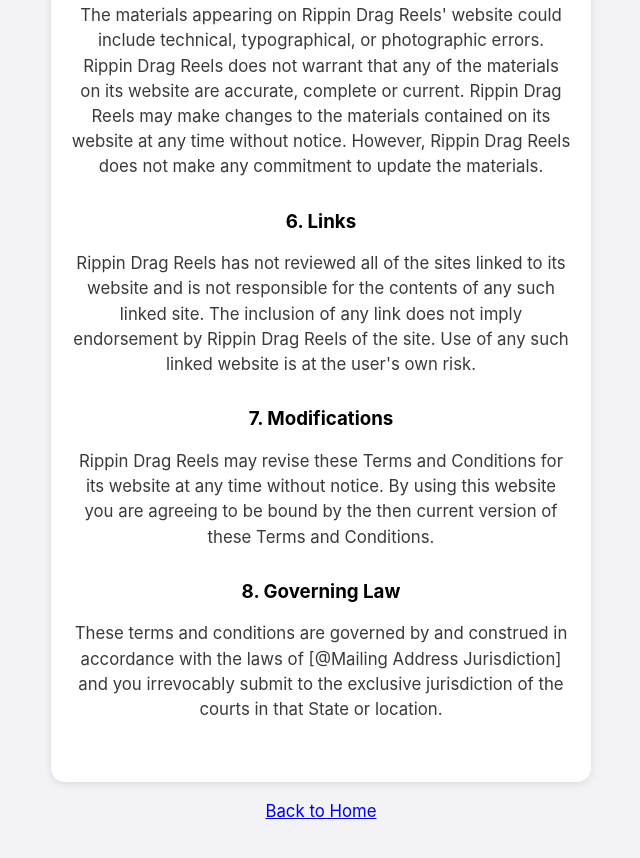
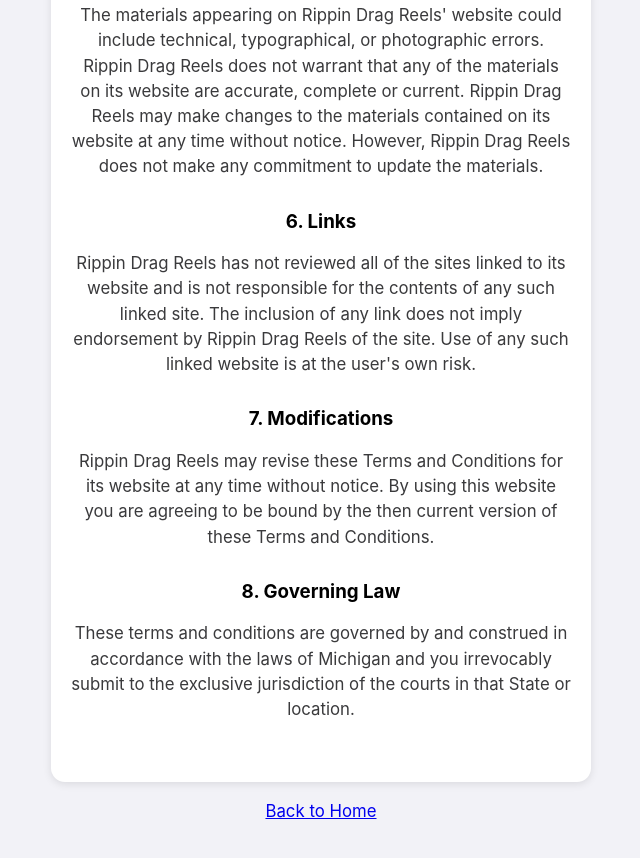
Before and after one commit to Yeehawlerz101/RDRTempSite, a plain HTML site: page terms.html in a window 1280 px wide. Shown: the part 1772-2630 px from the top of the page, without its empty margins (319-959 px from the left). Drawn offline with Linux system fonts and the light colour scheme.

Commit message:
Update terms.html

```diff
--- a/terms.html
+++ b/terms.html
@@ -46,7 +46,7 @@
         <p>Rippin Drag Reels may revise these Terms and Conditions for its website at any time without notice. By using this website you are agreeing to be bound by the then current version of these Terms and Conditions.</p>
 
         <h3>8. Governing Law</h3>
-        <p>These terms and conditions are governed by and construed in accordance with the laws of [@Mailing Address Jurisdiction] and you irrevocably submit to the exclusive jurisdiction of the courts in that State or location.</p>
+        <p>These terms and conditions are governed by and construed in accordance with the laws of Michigan and you irrevocably submit to the exclusive jurisdiction of the courts in that State or location.</p>
     </main>
 
 </div>
```
